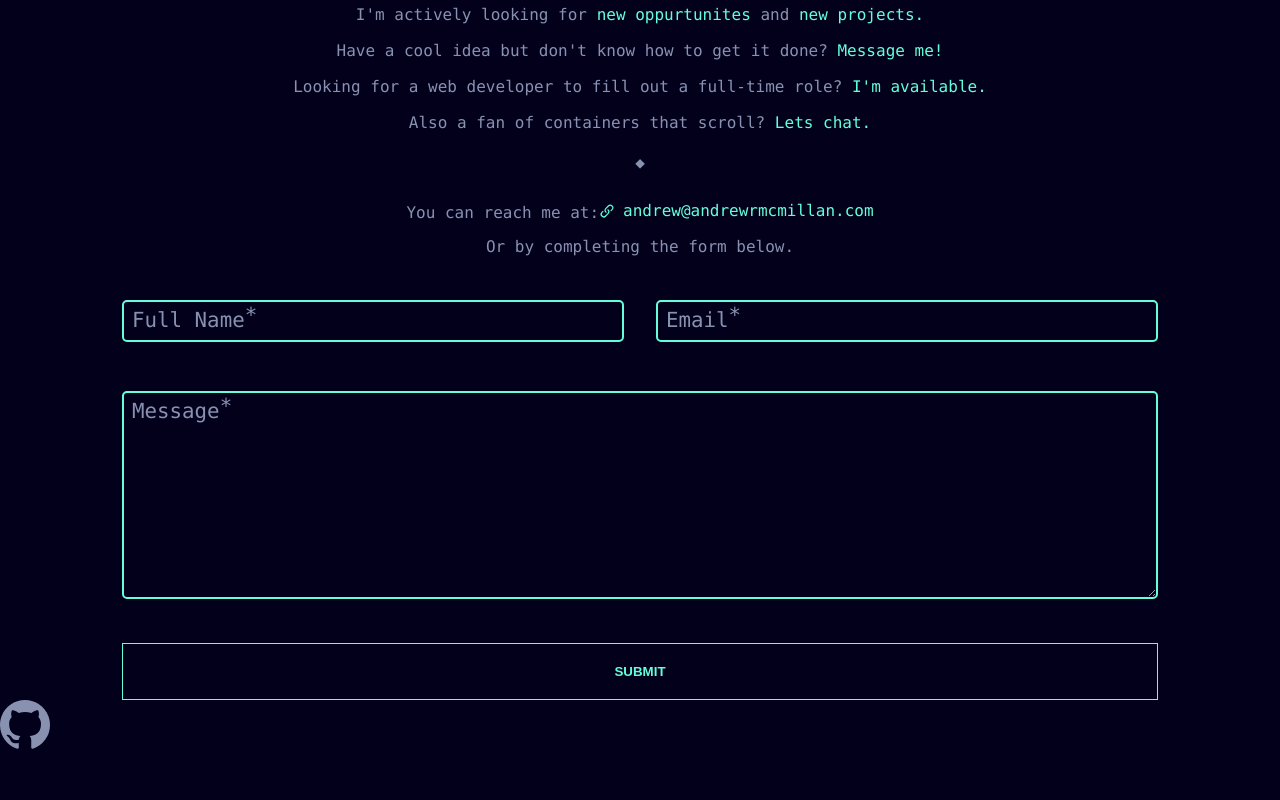
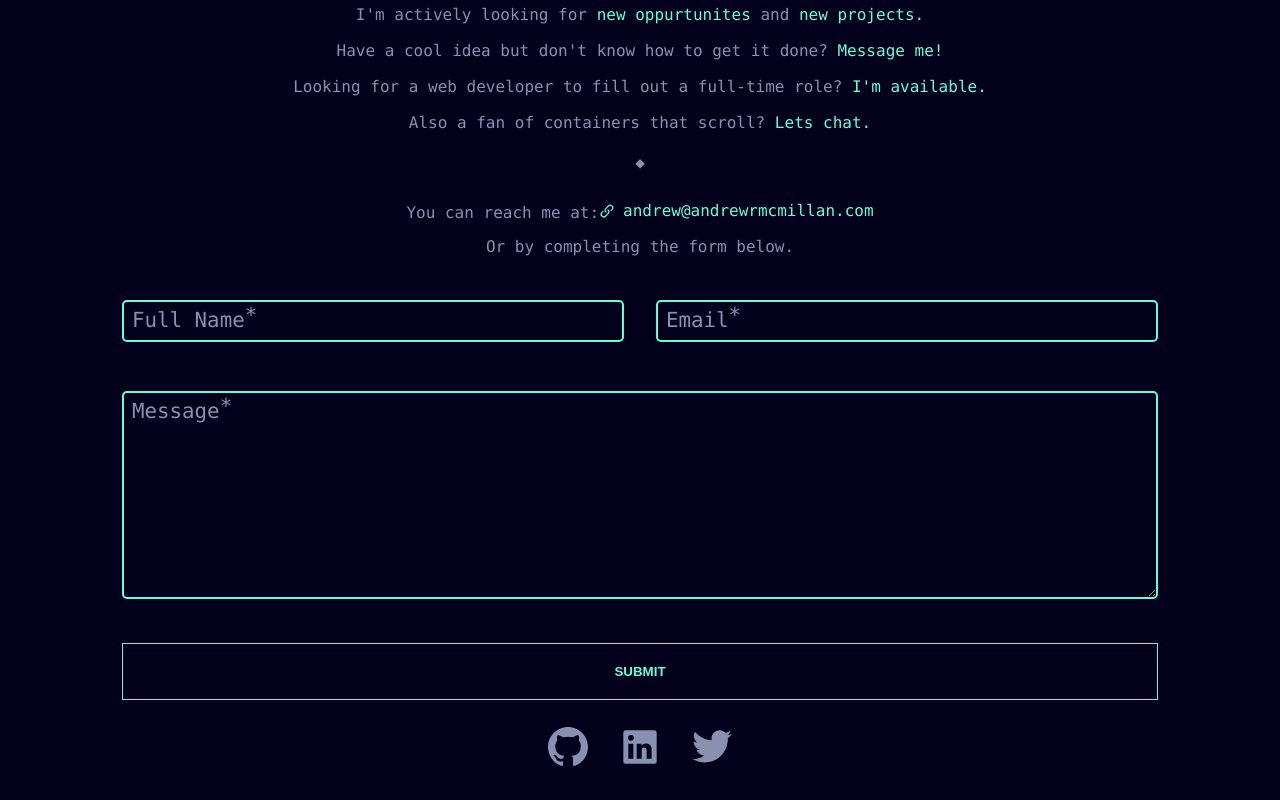
Before and after one commit to ItsAndrewM/portfolio-nextjs, a Next.js app in the folder client/: page / in a window 1280 px wide. Shown: the part 3350-4150 px from the top of the page. Before the commit the page ends 4107 px from the top, so only its background shows below. Built offline with nearby package versions, Linux system fonts and the light colour scheme.

Commit message:
added footer

```diff
--- a/client/components/pages/contact/contact.jsx
+++ b/client/components/pages/contact/contact.jsx
@@ -191,6 +191,7 @@ const Contact = () => {
                     type="submit"
                     name="submit"
                     placeholder="Submit"
+                    value={"Submit"}
                     required
                     className={buttonStyles.button}
                   />
--- a/client/components/pages/contact/contact.module.css
+++ b/client/components/pages/contact/contact.module.css
@@ -212,4 +212,8 @@
   .row {
     flex-direction: column;
   }
+
+  .reach {
+    flex-wrap: wrap;
+  }
 }
--- a/client/components/pages/work/work.module.css
+++ b/client/components/pages/work/work.module.css
@@ -73,5 +73,7 @@
   }
   .scroll {
     padding: 0;
+    border: 2px solid rgba(var(--card-rgb), 0.1);
+    border-radius: var(--border-radius);
   }
 }
--- a/client/components/ui/footer/footer.jsx
+++ b/client/components/ui/footer/footer.jsx
@@ -3,6 +3,8 @@ import styles from "./footer.module.css";
 import layoutStyles from "../layout/layout.module.css";
 import Github from "@/assets/icons/github";
 import Link from "next/link";
+import Linkedin from "@/assets/icons/linkedin";
+import Twitter from "@/assets/icons/twitter";
 
 const Footer = () => {
   const footerRef = useRef();
@@ -17,11 +19,24 @@ const Footer = () => {
       // onMouseMove={handleMouseMove}
       className={styles.footer}
     >
-      <div className={styles.icon}>
-        <Link href={"https://github.com/itsandrewm"}>
-          <Github />
-        </Link>
-      </div>
+      <nav className={styles.nav}>
+        <div className={styles.icon}>
+          <Link href={"https://github.com/itsandrewm"}>
+            <Github />
+          </Link>
+        </div>
+
+        <div className={styles.icon}>
+          <Link href={"https://www.linkedin.com/in/andrewrmcmillan/"}>
+            <Linkedin />
+          </Link>
+        </div>
+        <div className={styles.icon}>
+          <Link href={"https://twitter.com/itsandrew_dev"}>
+            <Twitter />
+          </Link>
+        </div>
+      </nav>
     </footer>
   );
 };
--- a/client/components/ui/footer/footer.module.css
+++ b/client/components/ui/footer/footer.module.css
@@ -1,3 +1,23 @@
 .icon {
-  max-width: 50px;
+  width: 40px;
+  transition: all 0.3s;
 }
+
+.icon:hover {
+  color: var(--green);
+}
+
+.nav {
+  display: flex;
+  justify-content: center;
+  align-items: center;
+  gap: 2em;
+}
+
+.footer {
+  width: 100%;
+  display: flex;
+  justify-content: center;
+  align-items: center;
+  height: 100px;
+}
--- a/client/components/ui/layout/layout.module.css
+++ b/client/components/ui/layout/layout.module.css
@@ -98,8 +98,14 @@
 
 /* Mobile */
 @media (max-width: 700px) {
+  .main {
+    gap: 5em;
+  }
+  .section {
+  }
   .headline {
     width: 100%;
+    text-align: center;
   }
 
   .headline::after {
```
